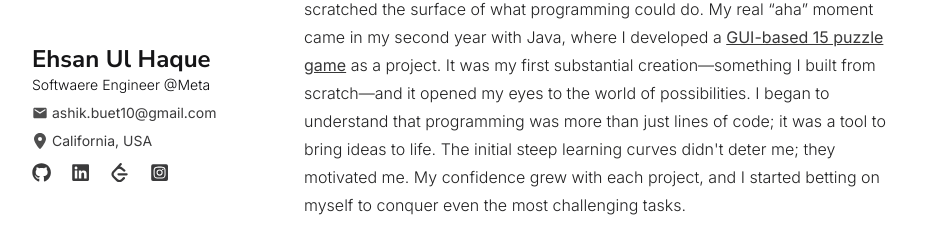
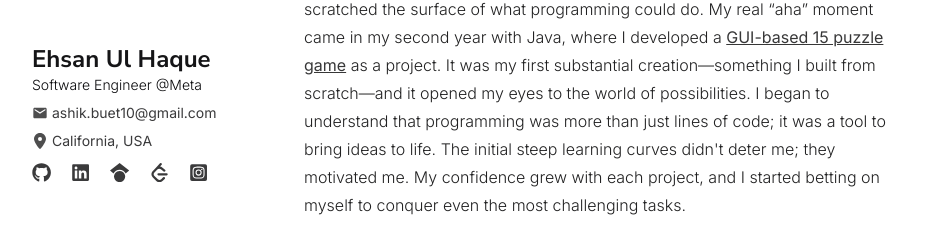
Before and after one commit to ehsan-ashik/portfolio-ehsan, a Next.js app: page /about in a window 1280 px wide. Shown: the part 289-521 px from the top of the page, without its empty margins (176-1103 px from the left). Built offline with nearby package versions, Linux system fonts and the light colour scheme; a web font is replaced by a local one.

Commit message:
Added google scholar in the portfolio with updated resume

```diff
--- a/components/Hero.tsx
+++ b/components/Hero.tsx
@@ -1,7 +1,8 @@
 'use client';
 
 import React from 'react';
-import { FaGithub, FaLinkedin } from 'react-icons/fa';
+import { FaLinkedin } from 'react-icons/fa';
+import { FaGoogleScholar } from "react-icons/fa6";
 import ReactMarkdown from 'react-markdown';
 import { profiledata, herodata } from '@/data/userdata';
 import { NunitoSansFont } from '@/app/fonts';
@@ -56,15 +57,6 @@ export function Hero() {
             </span>
           </div>
           <a
-            href={profiledata.github_url}
-            target="_blank"
-            rel="noopener noreferrer"
-          >
-            <Button variant="outline" size="icon" className="rounded-full">
-              <FaGithub className="h-[1.2rem] w-[1.2rem] opacity-80" />
-            </Button>
-          </a>
-          <a
             href={profiledata.linkedin_url}
             target="_blank"
             rel="noopener noreferrer"
@@ -73,6 +65,15 @@ export function Hero() {
               <FaLinkedin className="h-[1.2rem] w-[1.2rem] opacity-80" />
             </Button>
           </a>
+          <a
+            href={profiledata.google_scholar_url}
+            target="_blank"
+            rel="noopener noreferrer"
+          >
+            <Button variant="outline" size="icon" className="rounded-full">
+              <FaGoogleScholar className="h-[1.2rem] w-[1.2rem] opacity-80" />
+            </Button>
+          </a>
         </div>
       </div>
     </section>
--- a/components/ProfileCard.tsx
+++ b/components/ProfileCard.tsx
@@ -4,6 +4,7 @@ import Image from 'next/image';
 import React from 'react';
 import { profiledata } from '@/data/userdata';
 import { FaGithub, FaLinkedin, FaInstagramSquare } from 'react-icons/fa';
+import { FaGoogleScholar } from "react-icons/fa6";
 import { SiLeetcode } from 'react-icons/si';
 import { FaLocationDot } from 'react-icons/fa6';
 import { MdEmail } from 'react-icons/md';
@@ -51,6 +52,13 @@ export function ProfileCard() {
             <FaLinkedin className="h-[1.2rem] w-[1.2rem] opacity-80 hover:opacity-100" />
           </a>
           <a
+            href={profiledata.google_scholar_url}
+            target="_blank"
+            rel="noopener noreferrer"
+          >
+            <FaGoogleScholar className="h-[1.2rem] w-[1.2rem] opacity-80 hover:opacity-100" />
+          </a>
+          <a
             href={profiledata.leetcode_url}
             target="_blank"
             rel="noopener noreferrer"
--- a/data/userdata.ts
+++ b/data/userdata.ts
@@ -1,6 +1,6 @@
 export const profiledata = {
   name: 'Ehsan Ul Haque',
-  headline: 'Softwaere Engineer @Meta',
+  headline: 'Software Engineer @Meta',
   location: 'California, USA',
   official_email: 'ehsanu@meta.com',
   personal_email: 'ashik.buet10@gmail.com',
@@ -8,7 +8,8 @@ export const profiledata = {
   github_url: 'https://github.com/ehsan-ashik',
   leetcode_url: 'https://leetcode.com/u/ehaque052/',
   instagram_url:
-    'https://www.instagram.com/ehsan.ashik/?igsh=MTZwdnF2NmZheTJxdA%3D%3D'
+    'https://www.instagram.com/ehsan.ashik/?igsh=MTZwdnF2NmZheTJxdA%3D%3D',
+  google_scholar_url: 'https://scholar.google.com/citations?user=xRRerFIAAAAJ&hl=en'
 };
 
 export const herodata = {
```
Also changed, not shown: 1 other file (tests, documents, lock files or other folders).
